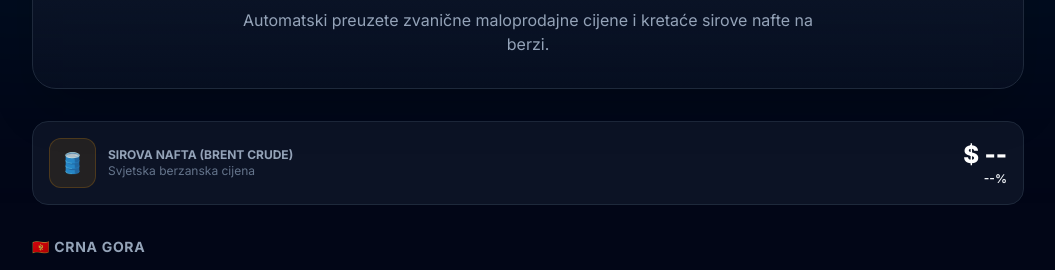
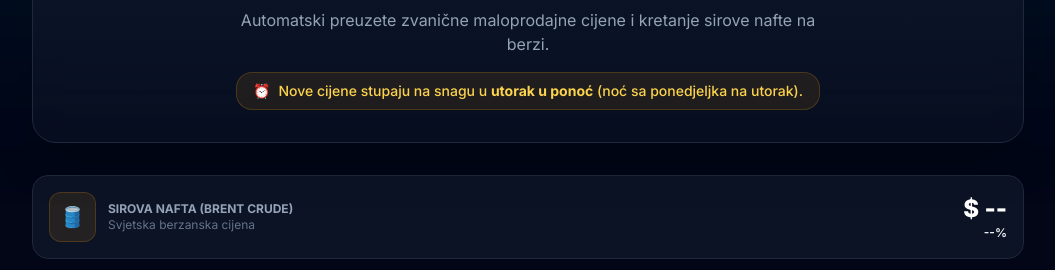
Before and after one commit to darkocfc-sys/Cijene-goriva-, a website: page public/index.html in a window 1280 px wide. Shown: the part 229-499 px from the top of the page, without its empty margins (112-1167 px from the left). Drawn offline with nearby package versions, Linux system fonts and the light colour scheme; no server answers.

Commit message:
Update index.html

```diff
--- a/public/index.html
+++ b/public/index.html
@@ -41,8 +41,14 @@
                 Cijene goriva u <span class="bg-gradient-to-r from-emerald-400 to-teal-400 bg-clip-text text-transparent">Crnoj Gori</span>
             </h1>
             <p class="text-slate-400 text-sm md:text-base max-w-xl mx-auto">
-                Automatski preuzete zvanične maloprodajne cijene i kretaće sirove nafte na berzi.
+                Automatski preuzete zvanične maloprodajne cijene i kretanje sirove nafte na berzi.
             </p>
+
+            <!-- Obavještenje o novim cijenama -->
+            <div class="mt-4 inline-flex items-center gap-2 px-4 py-2 rounded-2xl bg-amber-500/10 border border-amber-500/20 text-amber-300 text-xs md:text-sm font-medium">
+                <span>⏰</span>
+                <span>Nove cijene stupaju na snagu u <strong>utorak u ponoć</strong> (noć sa ponedjeljka na utorak).</span>
+            </div>
         </section>
 
         <!-- Nafta (Brent) Banner -->
```
